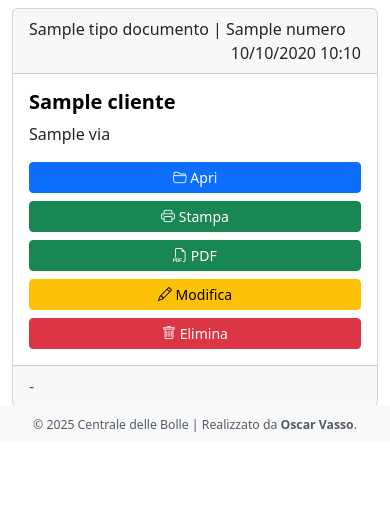
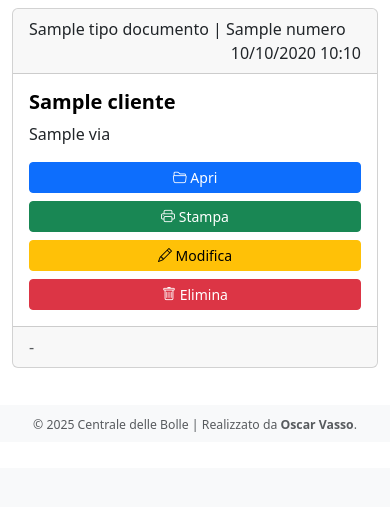
Before and after one commit to Kaminari94/Centrale-delle-Bolle, a Django app: template SitoValat/bolle/templates/bolle/bolle_list.html in a window 390 px wide. Shown: the part 402-909 px from the top of the page. After the commit the page ends 834 px from the top, so only its background shows below. Run offline with Django 3.2, Linux system fonts and the light colour scheme; the template is opened without the code that fills it: most values are stand-ins (such as "Sample title", 1, 10 or a date in 2020).

Commit message:
Si torna alla stampa bolla normale. Vediam come va.

```diff
--- a/SitoValat/bolle/templates/bolle/bolla_stampa.html
+++ b/SitoValat/bolle/templates/bolle/bolla_stampa.html
@@ -19,6 +19,7 @@
                 font-family: Arial, sans-serif; /* Miglior font per la zjiang a quanto pare */
                 /* border: 1px solid red; DEBUG:  Mostra i margini */
                 margin-left: 0;
+                margin-left: 0mm;
                 margin-right: 0;
                 max-width: 48mm;
             }
--- a/SitoValat/bolle/templates/bolle/bolle_list.html
+++ b/SitoValat/bolle/templates/bolle/bolle_list.html
@@ -116,7 +116,7 @@
       <div class="d-grid gap-2 d-lg-none">
         <a href="{% url 'bolla-detail' bolla.pk %}" class="btn btn-sm btn-primary"><i class="bi bi-folder2-open"></i> Apri</a>
         <a href="{% url 'bolla-stampa' bolla.pk %}" class="btn btn-sm btn-success" target="_blank"><i class="bi bi-printer"></i> Stampa</a>
-        <a href="{% url 'bolla-stampa-pdf' bolla.pk %}" class="btn btn-sm btn-success" target="_blank"><i class="bi bi-filetype-pdf"></i> PDF</a>
+        <!--<a href="{% url 'bolla-stampa-pdf' bolla.pk %}" class="btn btn-sm btn-success" target="_blank"><i class="bi bi-filetype-pdf"></i> PDF</a>-->
         <a href="{% url 'bolla-update' bolla.pk %}" class="btn btn-sm btn-warning"><i class="bi bi-pencil"></i> Modifica</a>
         <a href="{% url 'bolla-delete' bolla.pk %}" class="btn btn-sm btn-danger"><i class="bi bi-trash"></i> Elimina</a>
       </div>
```
